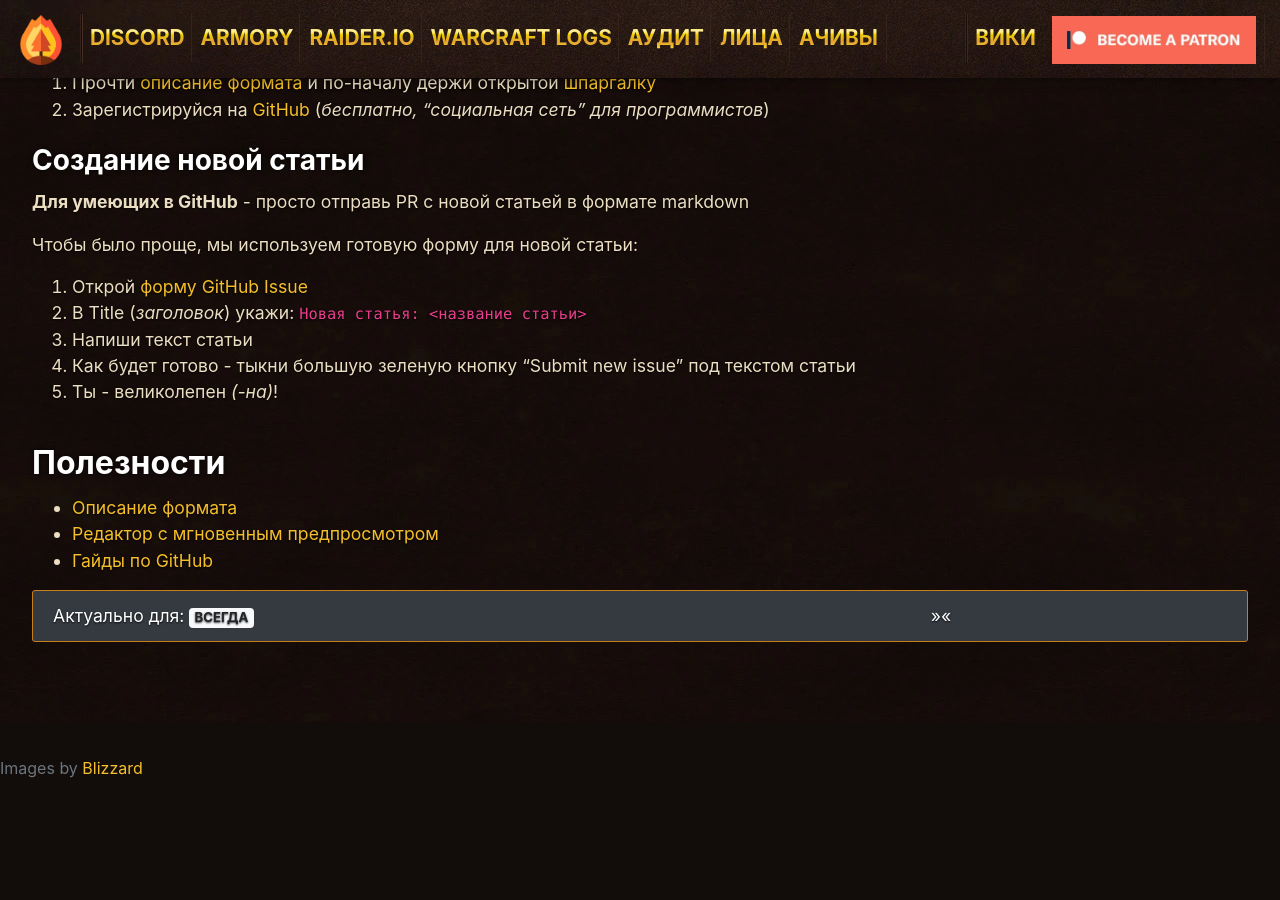
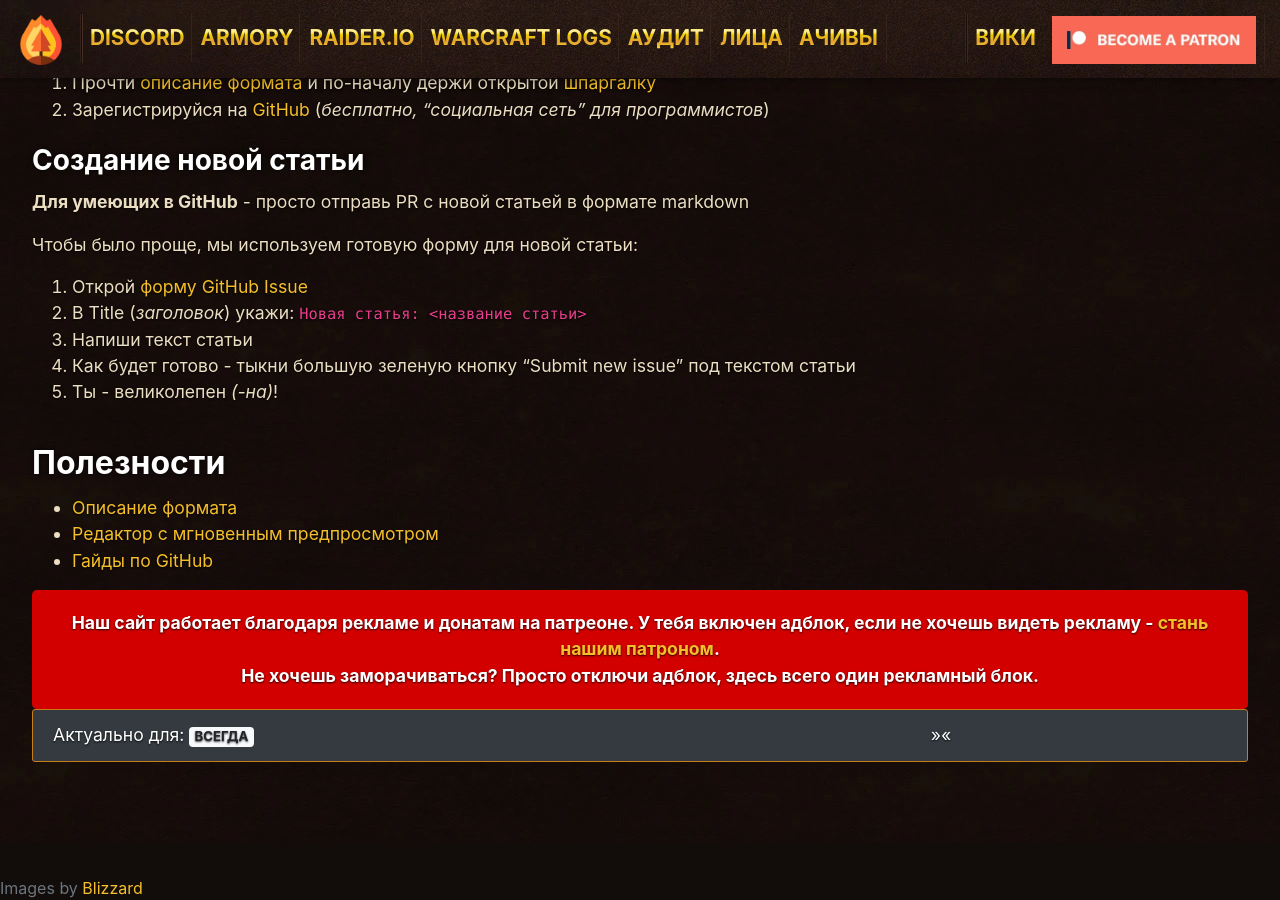
Before and after one commit to forestguild/website, a Jekyll site: the page built from wiki/contributions.md, in a window 1280 px wide and 900 px high, scrolled down 725 px. Built offline with Jekyll 4.4.1, drawn with Linux system fonts in a browser that asks for light colours; a script that is not in the unit is left out; comment, search, counter and statistics services are not loaded; before the commit the page ends 1505 px from its top, so only the background shows below that.

Commit message:
added adblock info

```diff
--- a/_layouts/wiki.html
+++ b/_layouts/wiki.html
@@ -37,6 +37,11 @@ layout: core/page
             {{ content }}
             <!-- Yandex.RTB {{ site.ads.page.bottom }} -->
             <div id="yandex_rtb_{{ site.ads.page.bottom }}"></div>
+            <div id="IoKmGXPtgzUQ" style="display:block, margin-bottom:30px; padding: 20px 10px; background:#D30000;text-align:center;font-weight: bold;color:#fff;border-radius:5px">
+                Наш сайт работает благодаря рекламе и донатам на патреоне.
+                У тебя включен адблок, если не хочешь видеть рекламу - <a href="https://www.patreon.com/bePatron?u=4218488" target="_blank">стань нашим патроном</a>.<br />
+                Не хочешь заморачиваться? Просто отключи адблок, здесь всего один рекламный блок.
+            </div>
             {% include actualbanner.html %}
         </div>
         <hr class="lg" style="width: 100%;">
--- a/mythic.html
+++ b/mythic.html
@@ -471,6 +471,11 @@ related: false
 </div>
 <!-- Yandex.RTB {{ site.ads.page.bottom }} -->
 <div id="yandex_rtb_{{ site.ads.page.bottom }}"></div>
+<div id="IoKmGXPtgzUQ" style="display:block, margin-bottom:30px; padding: 20px 10px; background:#D30000;text-align:center;font-weight: bold;color:#fff;border-radius:5px">
+    Наш сайт работает благодаря рекламе и донатам на патреоне.
+    У тебя включен адблок, если не хочешь видеть рекламу - <a href="https://www.patreon.com/bePatron?u=4218488" target="_blank">стань нашим патроном</a>.<br />
+    Не хочешь заморачиваться? Просто отключи адблок, здесь всего один рекламный блок.
+</div>
 {% include actualbanner.html %}
 <div class="col-lg-10 offset-lg-1" id="disqus_thread"></div>
 <script type="text/javascript">
```
Also changed, not shown: other parts of _layouts/wiki.html (+1 -0 lines), other parts of mythic.html (+1 -0 lines).
